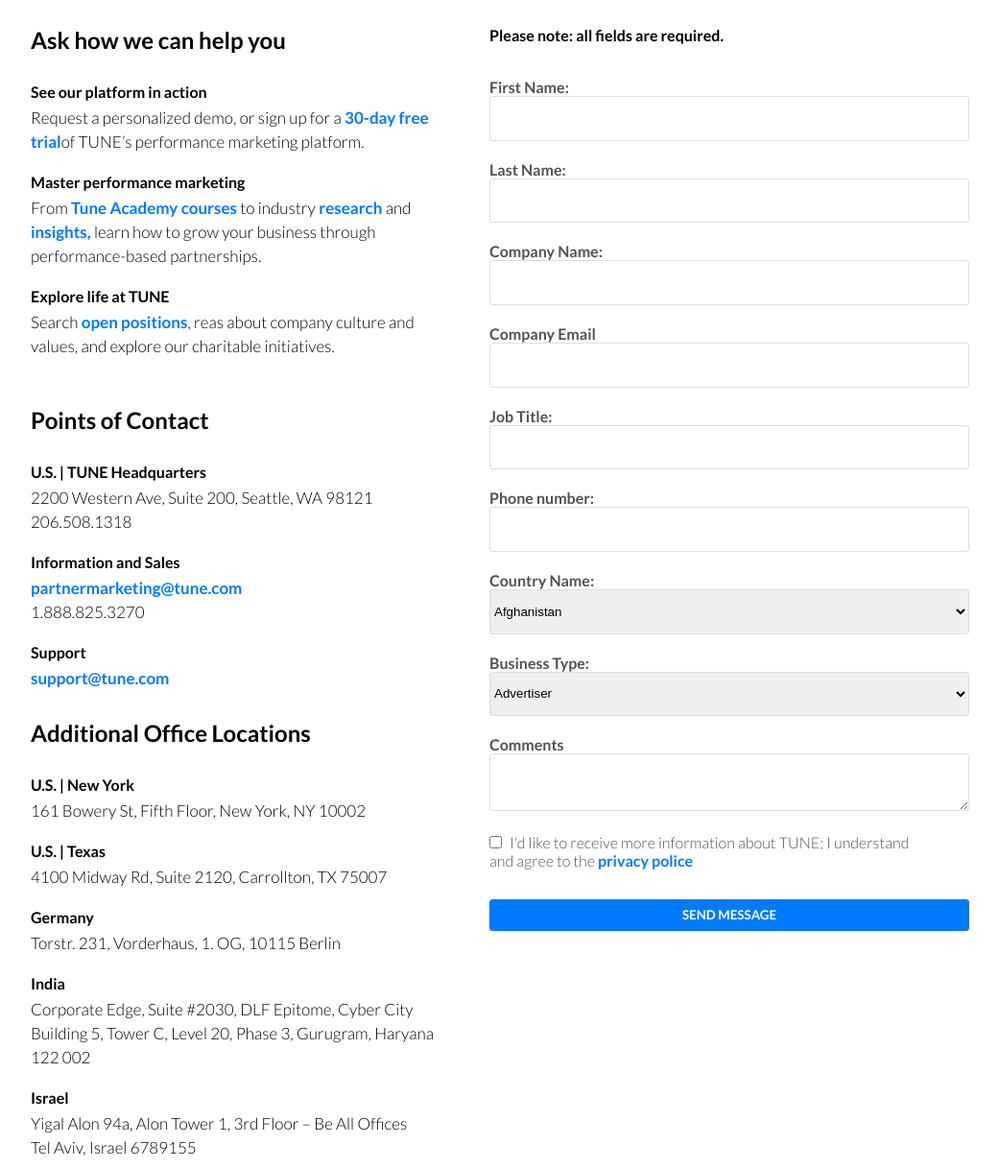
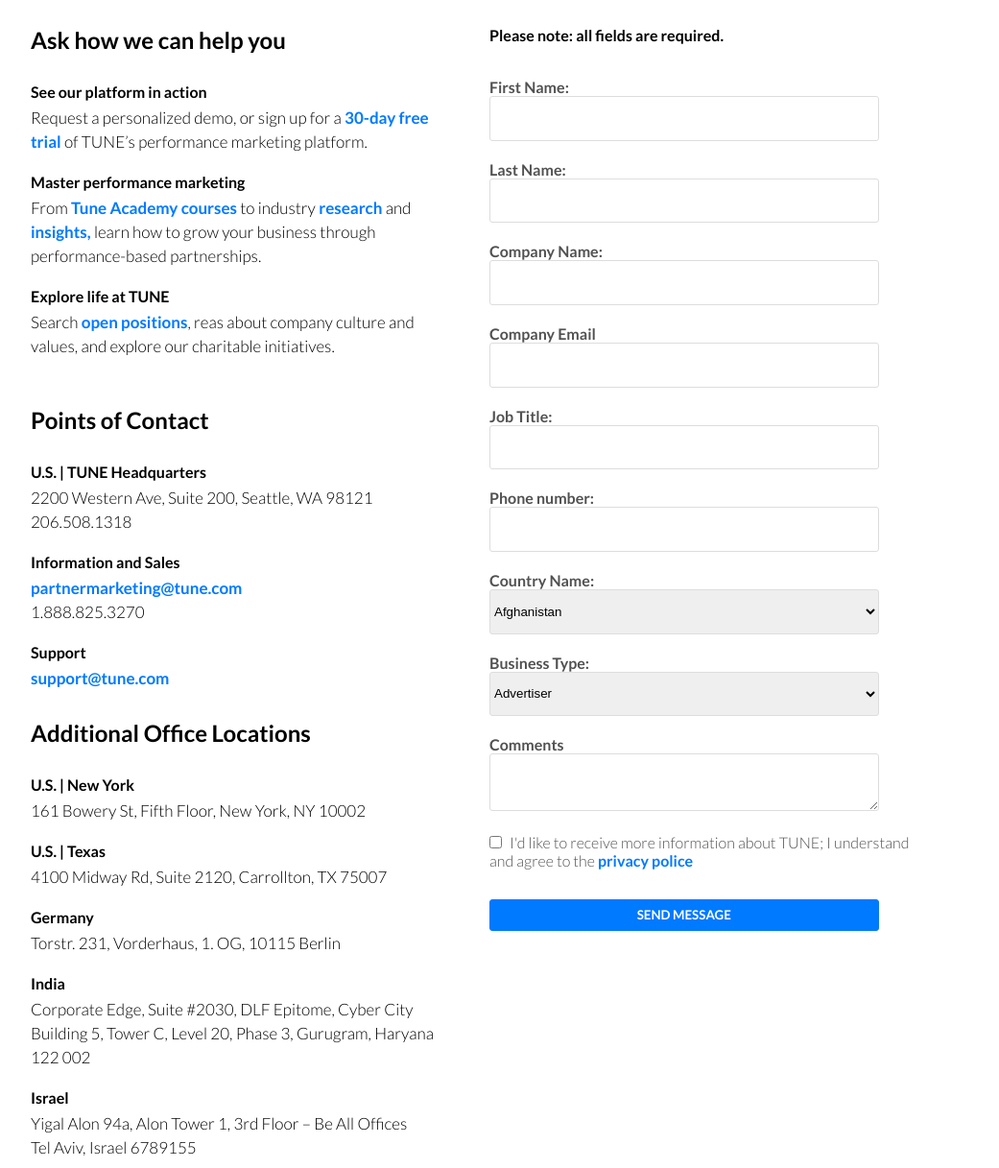
Before and after one commit to munisaazim/form_number_two_first_variation, a plain HTML site: page index.html in a window 1280 px wide. Shown: the part 83-1300 px from the top of the page at 96% size, without its empty margins (118-1159 px from the left). Drawn offline with Linux system fonts and the light colour scheme.

Commit message:
1st part

```diff
--- a/style/style.css
+++ b/style/style.css
@@ -21,6 +21,7 @@
         display: flex;
         margin-left: 150px;
         margin-right: 100px;
+        flex-wrap: wrap;
     }
     .info{
         width: 38%;
@@ -76,7 +77,7 @@
         color: #515151;
     }
     input{
-        width: 500px;
+        width: 80%;
         height: 3.5em;
         border-radius: 3px;
         box-shadow: none;
@@ -90,7 +91,7 @@
         margin-bottom: 20px;
     }
     select{
-        width: 500px;
+        width: 80%;
         height: 3.5em;
         border-radius: 3px;
         box-shadow: none;
@@ -100,7 +101,7 @@
         font-family: 'Lato', sans-serif;
     }
     textarea{
-        width: 500px;
+        width: 80%;
         height: 4.5em;
         border-radius: 3px;
         box-shadow: none;
@@ -125,7 +126,7 @@
         line-height: 1.2em;
     }
     .button{
-        width: 500px;
+        width: 80%;
     }
     button{
         width: 100%;
```
Also changed, not shown: index.html (+1 -1 lines).
